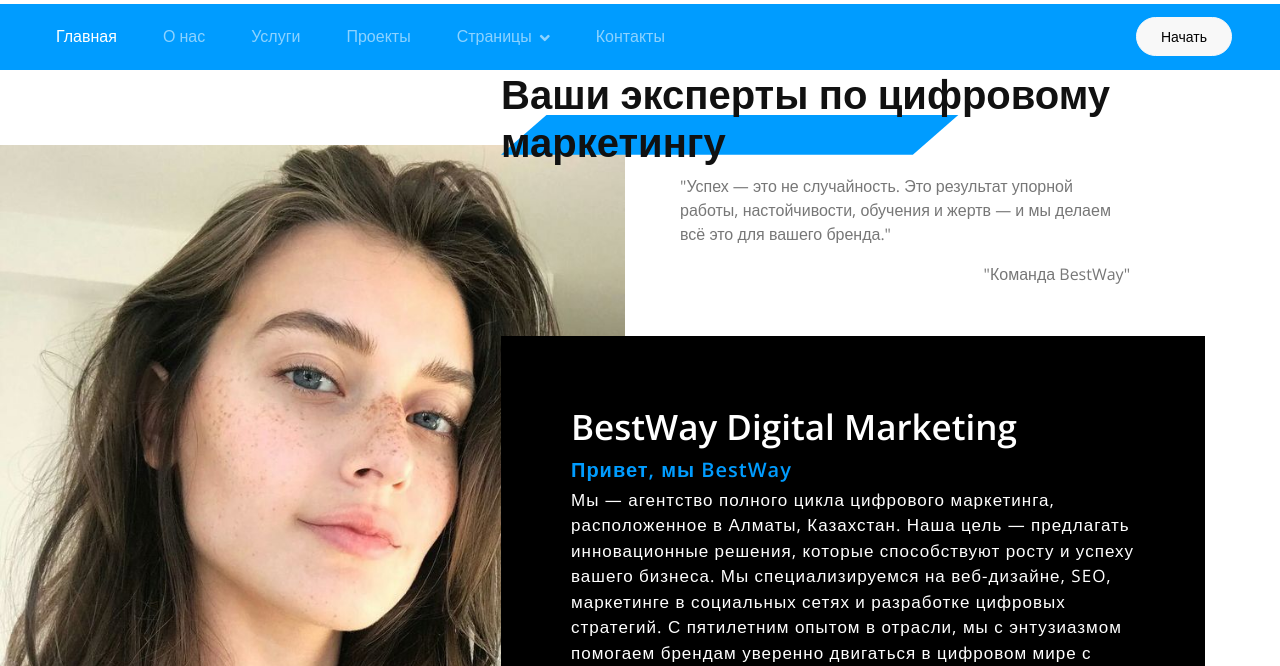
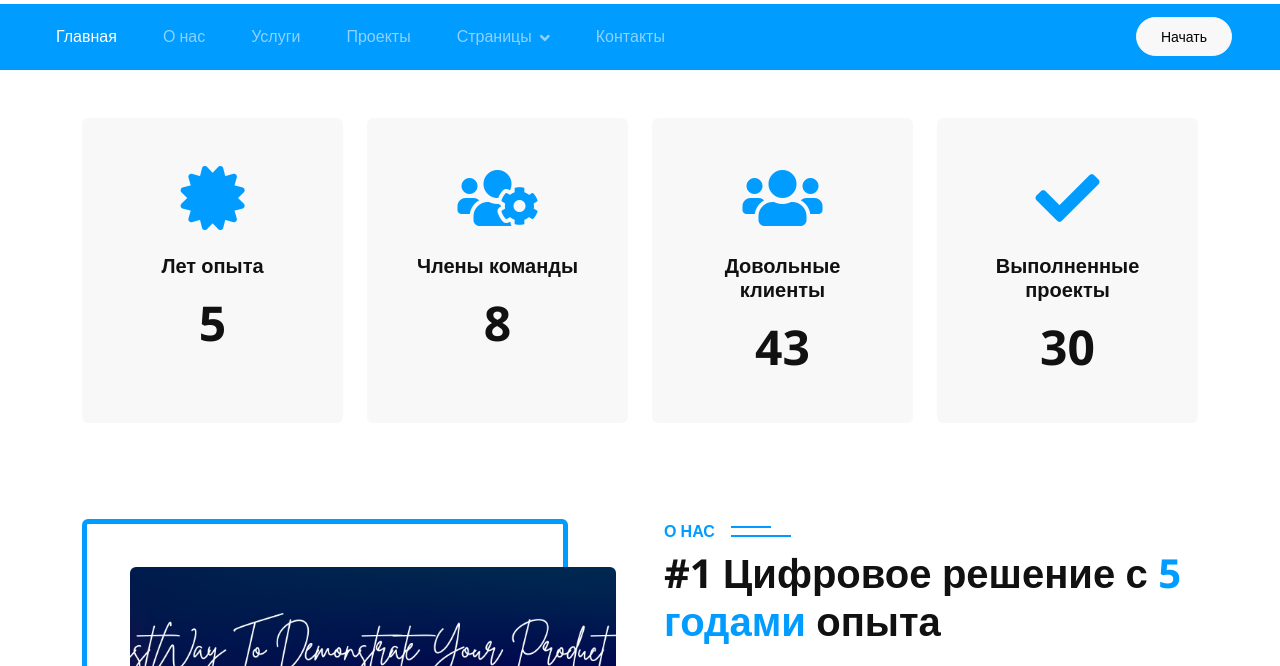
Before and after one commit to Kutcher1945/bestway, a website with bundled scripts: page index.html in a window 1280 px wide. Shown: the part 286-952 px from the top of the page. Built offline with nearby package versions, Linux system fonts and the light colour scheme; files whose address does not match are found by name.

Commit message:
addeda new rep

```diff
--- a/index.html
+++ b/index.html
@@ -149,26 +149,34 @@
 
 
     <!-- Карусель -->
-    <header class="hero">
-        <img src="./img/as.jpg" alt="Агентство цифрового маркетинга BestWay">
-        <div class="main-title">
-            <h1 class="h1">Ваши эксперты по цифровому маркетингу</h1>
-            <div class="quote">
-                <p>
-                    "Успех — это не случайность. Это результат упорной работы, настойчивости, обучения и жертв — и мы делаем всё это для вашего бренда."
-                </p>
-                <span>"Команда BestWay"</span>
+    <!-- <div class="container-fluid p-0 mb-5 wow fadeIn" data-wow-delay="0.1s">
+        <div id="header-carousel" class="carousel slide" data-bs-ride="carousel">
+            <div class="carousel-indicators">
+                <button type="button" data-bs-target="#header-carousel" data-bs-slide-to="0" class="active" aria-current="true" aria-label="Слайд 1">
+                    <img class="img-fluid" src="img/service-5.jpg" alt="Изображение" style="width: 200px; height: auto;">
+                </button>
+                <button type="button" data-bs-target="#header-carousel" data-bs-slide-to="1" aria-label="Слайд 2">
+                    <img class="img-fluid" src="img/service-4.jpg" alt="Изображение" style="width: 200px; height: auto;">
+                </button>
             </div>
-
-            <div class="bg-black">
-                <h2 style="color: #fff;">BestWay Digital Marketing</h2>
-                <h4>Привет, мы BestWay</h4>
-                <p>
-                    Мы — агентство полного цикла цифрового маркетинга, расположенное в Алматы, Казахстан. Наша цель — предлагать инновационные решения, которые способствуют росту и успеху вашего бизнеса. Мы специализируемся на веб-дизайне, SEO, маркетинге в социальных сетях и разработке цифровых стратегий. С пятилетним опытом в отрасли, мы с энтузиазмом помогаем брендам уверенно двигаться в цифровом мире с креативным подходом.
-                </p>
+            <div class="carousel-inner">
+                <div class="carousel-item active">
+                    <img class="w-70" src="img/service-5.jpg" alt="Изображение" style="width: 200px; height: auto;">
+                </div>
+                <div class="carousel-item">
+                    <img class="w-70" src="img/service-4.jpg" alt="Изображение" style="width: 200px; height: auto;">
+                </div>
             </div>
+            <button class="carousel-control-prev" type="button" data-bs-target="#header-carousel" data-bs-slide="prev">
+                <span class="carousel-control-prev-icon" aria-hidden="true"></span>
+                <span class="visually-hidden">Предыдущий</span>
+            </button>
+            <button class="carousel-control-next" type="button" data-bs-target="#header-carousel" data-bs-slide="next">
+                <span class="carousel-control-next-icon" aria-hidden="true"></span>
+                <span class="visually-hidden">Следующий</span>
+            </button>
         </div>
-    </header>
+    </div>     -->
     <!-- Карусель конец -->
 
     <div class="container-xxl py-5">
```
